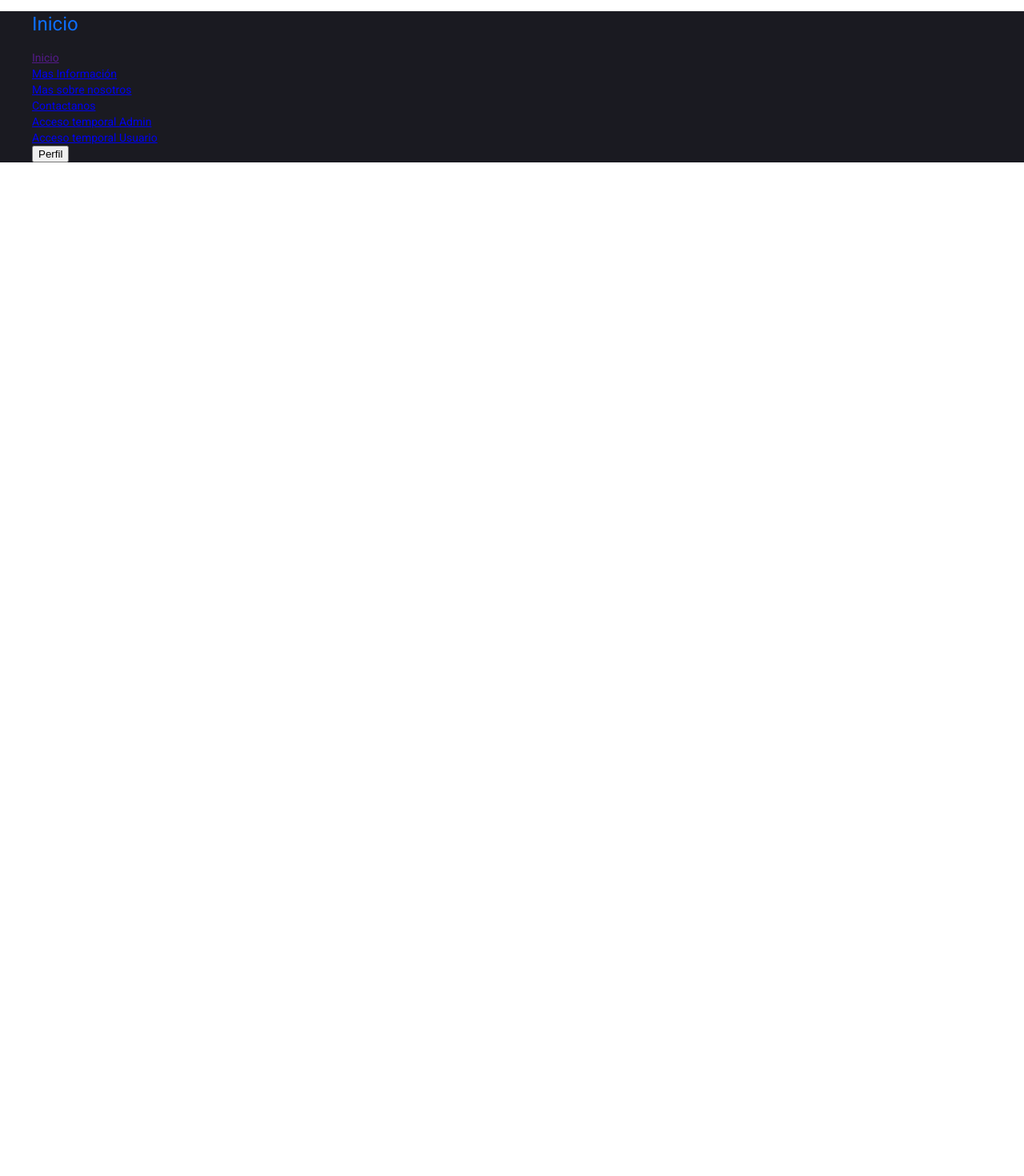
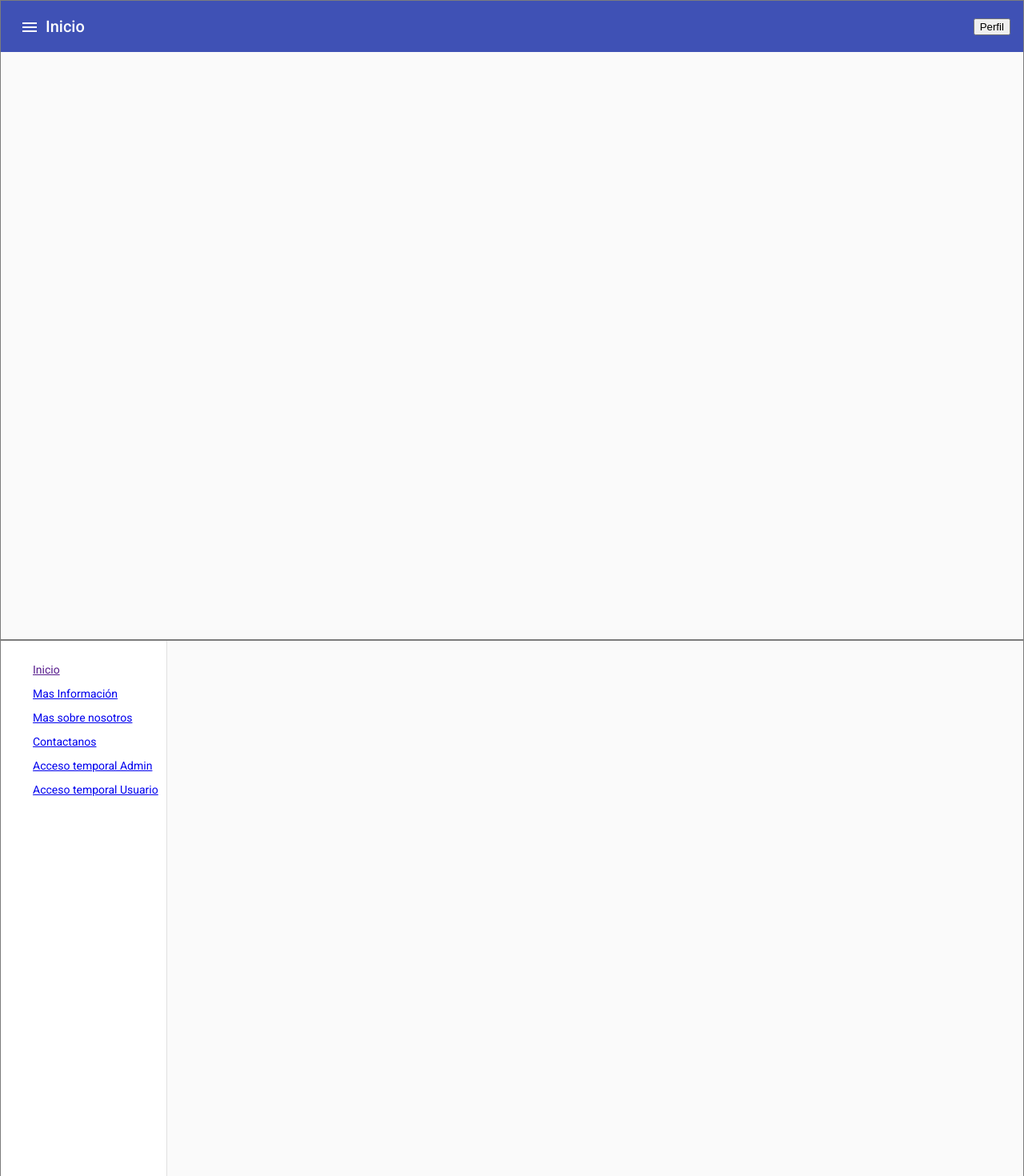
Before and after one commit to sergigavi/DnD-DAM2-EnriqueSergioMangel, an Angular app in the folder DNDToolsWeb/DnDTools/: page / in a window 1280 px wide. Shown: the top 1470 px of the page at 80% size. Before the commit the page ends 800 px from the top, so only its background shows below. Built offline with nearby package versions, Linux system fonts and the light colour scheme.

Commit message:
NuevaVersion Angular 15
dadadwa

```diff
--- a/DNDToolsWeb/DnDTools/angular.json
+++ b/DNDToolsWeb/DnDTools/angular.json
@@ -23,7 +23,7 @@
               "src/assets"
             ],
             "styles": [
-              "./node_modules/@angular/material/prebuilt-themes/deeppurple-amber.css",
+              "./node_modules/@angular/material/prebuilt-themes/indigo-pink.css",
               "src/styles.css"
             ],
             "scripts": [
@@ -92,7 +92,7 @@
               "src/assets"
             ],
             "styles": [
-              "./node_modules/@angular/material/prebuilt-themes/deeppurple-amber.css",
+              "./node_modules/@angular/material/prebuilt-themes/indigo-pink.css",
               "src/styles.css"
             ],
             "scripts": [
--- a/DNDToolsWeb/DnDTools/src/app/component/home/home.component.html
+++ b/DNDToolsWeb/DnDTools/src/app/component/home/home.component.html
@@ -1,7 +1,10 @@
+<mat-drawer-container class="example-container" autosize>
+  <mat-drawer #drawer class="example-sidenav" mode="side">
+      <!--SideBar-->
       <div>
         <ul class="nav justify-content-center controlUl">
           <li class="nav-item controlNavbar">
-      <h1 class="h1control">{{title}}</h1>
+            <h1 class="h1control"></h1>
           </li>
           <li class="nav-item controlNavbar">
             <a class="nav-link" href="">Inicio</a>
@@ -21,8 +24,56 @@
           <li class="nav-item controlNavbar">
             <a class="nav-link" href="usuario-partidasUsuario">Acceso temporal Usuario</a>
           </li>
+        </ul>
+      </div>
+  </mat-drawer>
+
+  <div class="example-sidenav-content">
+    <!--Menu-->
+    <mat-toolbar color="primary">
+      <button type="button" mat-icon-button mat-button (click)="drawer.toggle()">
+        <mat-icon>menu</mat-icon>
+      </button>
+      <span>{{title}}</span>
+      <span class="example-spacer"></span>
+      <button class="button">Perfil</button>
+    </mat-toolbar>
+  </div>
+
+</mat-drawer-container>
+
+
+
+<mat-drawer-container class="example-container">
+  <mat-drawer mode="side" opened>
+    <!--SideBar-->
+    <div >
+      <ul class="nav justify-content-center controlUl">
         <li class="nav-item controlNavbar">
-      <button class="button">Perfil</button>
+          <h1 class="h1control"></h1>
+        </li>
+        <li class="nav-item controlNavbar">
+          <a class="nav-link" href="">Inicio</a>
+        </li>
+        <li class="nav-item controlNavbar">
+          <a class="nav-link" href="#">Mas Información</a>
+        </li>
+        <li class="nav-item controlNavbar">
+          <a class="nav-link" href="#">Mas sobre nosotros</a>
+        </li>
+        <li class="nav-item controlNavbar">
+          <a class="nav-link" href="#">Contactanos</a>
+        </li>
+        <li class="nav-item controlNavbar">
+          <a class="nav-link" href="panelControl-admin">Acceso temporal Admin</a>
+        </li>
+        <li class="nav-item controlNavbar">
+          <a class="nav-link" href="usuario-partidasUsuario">Acceso temporal Usuario</a>
         </li>
       </ul>
     </div>
+  </mat-drawer>
+  <mat-drawer-content>
+
+  </mat-drawer-content>
+</mat-drawer-container>
--- a/DNDToolsWeb/DnDTools/src/app/component/home/home.component.ts
+++ b/DNDToolsWeb/DnDTools/src/app/component/home/home.component.ts
@@ -10,6 +10,8 @@ import {Component, OnInit} from '@angular/core';
 export class HomeComponent implements OnInit  {
   title = 'Inicio';
 
+  showFiller = false;
+
   ngOnInit(): void {
   }
 
--- a/DNDToolsWeb/DnDTools/src/styles.css
+++ b/DNDToolsWeb/DnDTools/src/styles.css
@@ -1,13 +1,12 @@
 /* You can add global styles to this file, and also import other style files */
-<<<<<<< HEAD
 body{
   height:100vh;
   font-size: 13.5px;
+  margin: 0;
 }
 
 .ng-sidebar
 {
-  background: rgb(26, 26, 33);
   width: 15rem ;
   /*margin-top:50px;
   margin-bottom:50px;*/
@@ -20,6 +19,25 @@ body{
 .liSlide{
   padding: 5px;
   color:#0d6efd;
+}
+
+.example-spacer {
+  flex: 1 1 auto;
+}
+
+.example-container {
+  height: 100%;
+  border: 1px solid rgba(0, 0, 0, 0.5);
+}
+
+.example-sidenav-content {
+  height: 100%;
+}
+
+.example-sidenav {
+  padding-bottom: 10px;
+  width:15%;
+  margin:0;
 }
 
 td{
@@ -38,19 +56,11 @@ td{
 
 .controlNavbar{
   padding-right:10px;
+  padding-bottom:10px;
   display:block;
   margin:auto;
-}
-
-.controlUl{
- background: rgb(26, 26, 33);
 }
 
 .h1control{
   color:#0d6efd;
 }
-=======
-
-html, body { height: 100%; }
-body { margin: 0; font-family: Roboto, "Helvetica Neue", sans-serif; }
->>>>>>> origin/EnriqueBranch
--- a/DNDToolsWeb/DnDTools/tsconfig.app.json
+++ b/DNDToolsWeb/DnDTools/tsconfig.app.json
@@ -3,7 +3,9 @@
   "extends": "./tsconfig.json",
   "compilerOptions": {
     "outDir": "./out-tsc/app",
-    "types": []
+    "types": [
+      "@angular/localize"
+    ]
   },
   "files": [
     "src/main.ts",
```
Also changed, not shown: DNDToolsWeb/DnDTools/package.json (+15 -11 lines), DNDToolsWeb/DnDTools/src/app/app.module.ts (+9 -4 lines), DNDToolsWeb/DnDTools/src/test.ts (+0 -12 lines), DNDToolsWeb/DnDTools/tsconfig.json (+6 -2 lines), DNDToolsWeb/DnDTools/.browserslistrc (deleted), 2 other files (tests, documents, lock files or other folders). Lines whose indentation alone changed are shown as unchanged.
